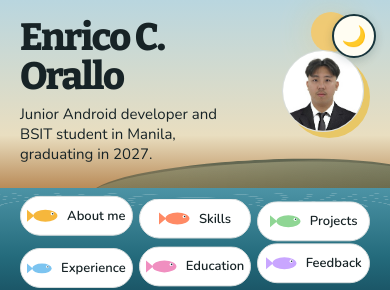
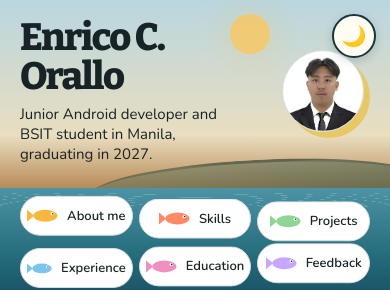
Before and after one commit to E-Orallo/portfolio, a plain HTML site: page index.html in a window 390 px wide. Shown: the top 290 px of the page. Drawn offline with nearby package versions, Linux system fonts and the light colour scheme.

Commit message:
Reposition sun and moon in hero

```diff
--- a/css/styles.css
+++ b/css/styles.css
@@ -120,7 +120,7 @@ body{font-size:16px;line-height:1.6}
 .wrap{max-width:1040px;padding:0 28px}
 .scene{overflow:hidden}
 .sky{position:relative;overflow:hidden;background:linear-gradient(180deg,#b9d6df 0%,#e9dec0 72%,#b98b58 100%);padding:24px 0 44px}
-.sky::before{display:block;width:64px;height:64px;right:19%;top:24px;left:auto;bottom:auto;border-radius:50%;background:#f5c96a;box-shadow:0 0 34px rgba(245,201,106,.45)}
+.sky::before{display:block;width:64px;height:64px;left:55%;transform:translateX(-50%);top:24px;right:auto;bottom:auto;border-radius:50%;background:#f5c96a;box-shadow:0 0 34px rgba(245,201,106,.45)}
 .sky::after{display:block;width:65%;height:74px;right:-8%;bottom:-26px;left:auto;top:auto;border-radius:50% 50% 0 0;background:linear-gradient(170deg,rgba(91,117,94,.45),rgba(62,86,70,.7));transform:rotate(-3deg);box-shadow:-210px 16px 0 -28px rgba(102,126,96,.6)}
 .hero-grid{display:grid;grid-template-columns:minmax(0,1fr) 190px;align-items:center;gap:48px}
 .hero-grid>div{position:relative;z-index:2}
@@ -168,7 +168,7 @@ footer{border-top:1px solid var(--line);margin-top:56px;padding:24px 0 36px}
 @media (max-width:600px){.rig{height:100%;z-index:6}.rig #rod{stroke-width:4}.rig #line{stroke-width:1.2}.water{padding-top:22px;padding-bottom:28px}.school{justify-content:center;gap:8px}.fish{min-height:44px;padding:6px 12px;touch-action:manipulation}.fish svg{width:38px}.hooked svg{width:38px}.catch{scroll-margin-top:8px}.catch .wrap{padding-top:22px}.catch .back{min-height:44px}}
 @media (max-width:600px){
   .sky{padding:18px 0 24px}
-  .sky::before{top:12px;width:40px;height:40px}
+  .sky::before{top:14px;left:64%;width:40px;height:40px}
   .hero-grid{grid-template-columns:minmax(0,1fr) 88px;gap:14px}
   .eyebrow,.career,.lead{display:none}
   .sky h1{font-size:38px;line-height:1.02;margin-top:0}
@@ -194,6 +194,8 @@ footer{border-top:1px solid var(--line);margin-top:56px;padding:24px 0 36px}
 @media (prefers-color-scheme:dark){:root:not([data-theme="light"]) .sky{background:linear-gradient(180deg,#2d4656 0%,#6f7d78 68%,#3d4c45 100%)}:root:not([data-theme="light"]) .water{background:linear-gradient(180deg,#315d6b,#153845)}}
 :root[data-theme="dark"] .sky{background:linear-gradient(180deg,#2d4656 0%,#6f7d78 68%,#3d4c45 100%)}
 :root[data-theme="dark"] .water{background:linear-gradient(180deg,#315d6b,#153845)}
+@media (prefers-color-scheme:dark){:root:not([data-theme="light"]) .sky::before{background:#dfe8d7;box-shadow:inset -14px 2px 0 #9fb3b6,0 0 28px rgba(223,232,215,.38)}}
+:root[data-theme="dark"] .sky::before{background:#dfe8d7;box-shadow:inset -14px 2px 0 #9fb3b6,0 0 28px rgba(223,232,215,.38)}
 @media (min-width:601px){
   .rig{display:block!important;position:absolute;inset:0;width:100%;height:100%;z-index:4;pointer-events:none;overflow:hidden}
   .hooked{position:absolute;z-index:5;pointer-events:none;background:none;border:0;padding:0;transform-origin:100% 30%;transform:translate(-92%,-30%) rotate(-24deg)}
--- a/index.html
+++ b/index.html
@@ -134,7 +134,7 @@ body{font-size:16px;line-height:1.6}
 .wrap{max-width:1040px;padding:0 28px}
 .scene{overflow:hidden}
 .sky{position:relative;overflow:hidden;background:linear-gradient(180deg,#b9d6df 0%,#e9dec0 72%,#b98b58 100%);padding:24px 0 44px}
-.sky::before{display:block;width:64px;height:64px;right:19%;top:24px;left:auto;bottom:auto;border-radius:50%;background:#f5c96a;box-shadow:0 0 34px rgba(245,201,106,.45)}
+.sky::before{display:block;width:64px;height:64px;left:55%;transform:translateX(-50%);top:24px;right:auto;bottom:auto;border-radius:50%;background:#f5c96a;box-shadow:0 0 34px rgba(245,201,106,.45)}
 .sky::after{display:block;width:65%;height:74px;right:-8%;bottom:-26px;left:auto;top:auto;border-radius:50% 50% 0 0;background:linear-gradient(170deg,rgba(91,117,94,.45),rgba(62,86,70,.7));transform:rotate(-3deg);box-shadow:-210px 16px 0 -28px rgba(102,126,96,.6)}
 .hero-grid{display:grid;grid-template-columns:minmax(0,1fr) 190px;align-items:center;gap:48px}
 .hero-grid>div{position:relative;z-index:2}
@@ -175,11 +175,11 @@ form{border:1px solid var(--line);border-radius:12px;padding:24px;background:var
 .btn:hover{transform:none}
 .catch .btn.s{margin-top:24px}
 footer{border-top:1px solid var(--line);margin-top:56px;padding:24px 0 36px}
-@media (max-width:600px){.wrap{padding:0 20px}.scene{overflow:hidden}.sky{padding-bottom:34px}.sky::before{right:10%;width:48px;height:48px}.sky::after{width:85%;height:54px}.hero-grid{grid-template-columns:minmax(0,1fr) 112px;gap:18px}.portrait img{width:108px;height:108px;box-shadow:8px 8px 0 var(--sun)}.portrait figcaption{display:none}.school{gap:6px}.fish{padding:7px 10px}.catch{padding-top:44px}.skills{display:block;background:transparent;border:0}.skill{border-bottom:1px solid var(--line);padding:18px 0}}
+@media (max-width:600px){.wrap{padding:0 20px}.scene{overflow:hidden}.sky{padding-bottom:34px}.sky::before{left:64%;right:auto;width:48px;height:48px}.sky::after{width:85%;height:54px}.hero-grid{grid-template-columns:minmax(0,1fr) 112px;gap:18px}.portrait img{width:108px;height:108px;box-shadow:8px 8px 0 var(--sun)}.portrait figcaption{display:none}.school{gap:6px}.fish{padding:7px 10px}.catch{padding-top:44px}.skills{display:block;background:transparent;border:0}.skill{border-bottom:1px solid var(--line);padding:18px 0}}
 @media (max-width:600px){.rig{height:100%;z-index:6}.rig #rod{stroke-width:4}.rig #line{stroke-width:1.2}.water{padding-top:22px;padding-bottom:28px}.school{justify-content:center;gap:8px}.fish{min-height:44px;padding:6px 12px;touch-action:manipulation}.fish svg{width:38px}.hooked svg{width:38px}.catch{scroll-margin-top:8px}.catch .wrap{padding-top:22px}.catch .back{min-height:44px}}
 @media (max-width:600px){
   .sky{padding:18px 0 24px}
-  .sky::before{top:12px;width:40px;height:40px}
+  .sky::before{top:14px;left:64%;right:auto;width:40px;height:40px}
   .hero-grid{grid-template-columns:minmax(0,1fr) 88px;gap:14px}
   .eyebrow,.career,.lead{display:none}
   .sky h1{font-size:38px;line-height:1.02;margin-top:0}
@@ -206,6 +206,7 @@ footer{border-top:1px solid var(--line);margin-top:56px;padding:24px 0 36px}
 :root[data-theme="dark"]{--bg:#050505;--sand:#080808;--card:#111;--line:#292929}
 @media (prefers-color-scheme:dark){:root:not([data-theme="light"]) .sky{background:linear-gradient(180deg,#2d4656 0%,#6f7d78 68%,#3d4c45 100%)}:root:not([data-theme="light"]) .water{background:linear-gradient(180deg,#315d6b,#153845)}}
 :root[data-theme="dark"] .sky{background:linear-gradient(180deg,#2d4656 0%,#6f7d78 68%,#3d4c45 100%)}
+:root[data-theme="dark"] .sky::before{background:#dfe8d7;box-shadow:inset -14px 2px 0 #9fb3b6,0 0 28px rgba(223,232,215,.38)}
 :root[data-theme="dark"] .water{background:linear-gradient(180deg,#315d6b,#153845)}
 @media (min-width:601px){.rig{display:block!important;position:absolute;inset:0;width:100%;height:100%;z-index:4;pointer-events:none;overflow:hidden}.hooked{position:absolute;z-index:5;pointer-events:none;background:none;border:0;padding:0;transform-origin:100% 30%;transform:translate(-92%,-30%) rotate(-24deg)}.hooked span{display:none}.hooked svg{width:46px;display:block;fill:var(--c)}.ripple{position:absolute;z-index:3;width:18px;height:6px;margin:-3px 0 0 -9px;border:2px solid rgba(255,255,255,.9);border-radius:50%;pointer-events:none;animation:rip .9s ease-out forwards}@keyframes rip{to{transform:scale(6);opacity:0}}}
 
```
